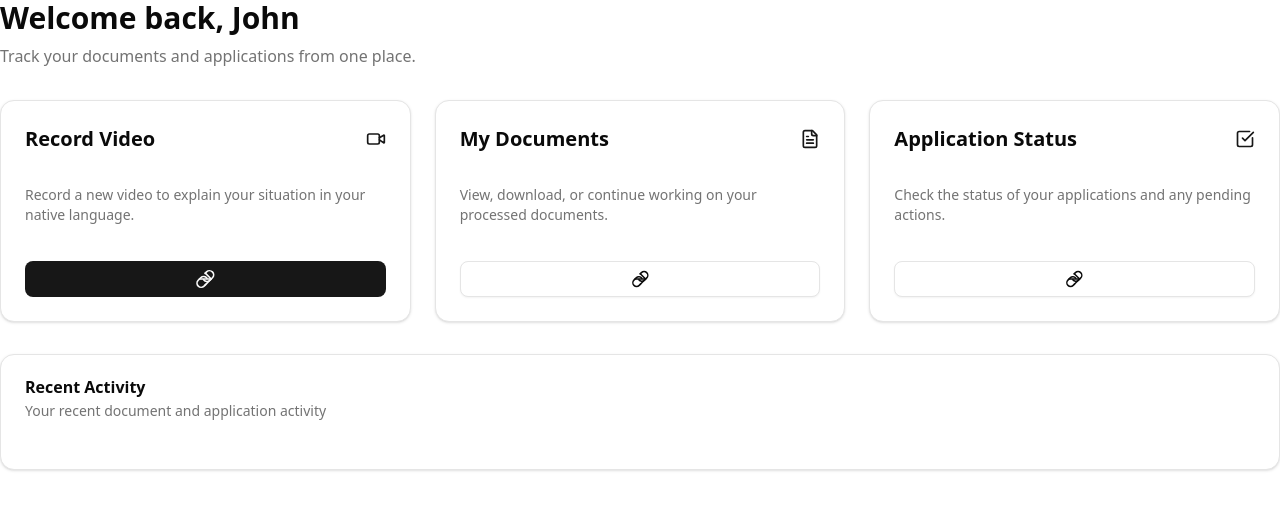
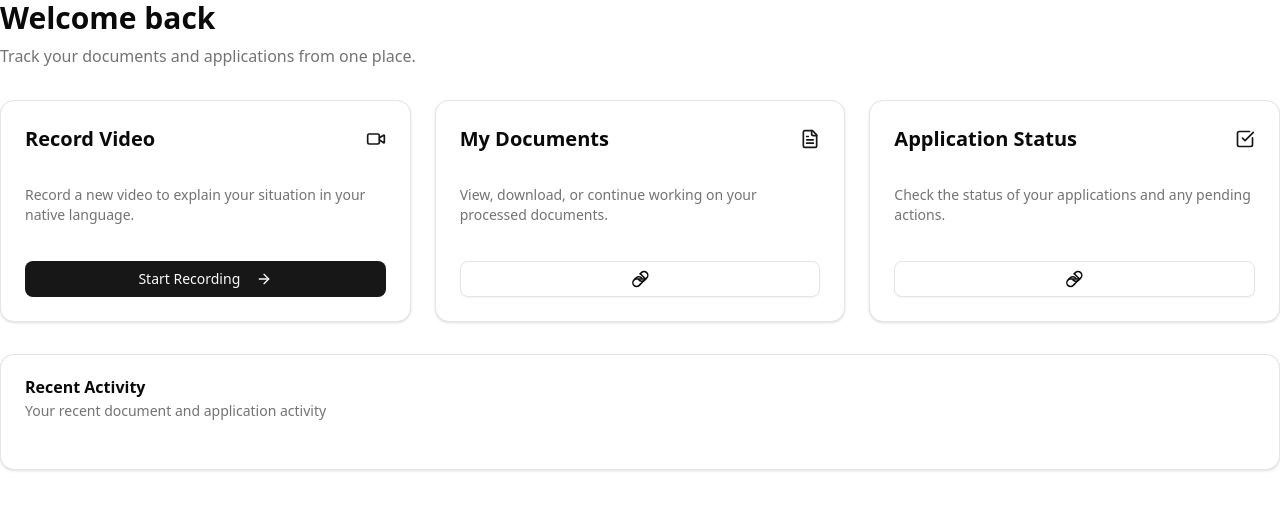
Before and after one commit to jask1m/Force, a Next.js app in the folder frontend/: page /dashboard in a window 1280 px wide. Shown: the top 510 px of the page. Built offline with nearby package versions, Linux system fonts and the light colour scheme.

Commit message:
add record route

```diff
--- a/frontend/src/app/dashboard/page.tsx
+++ b/frontend/src/app/dashboard/page.tsx
@@ -24,10 +24,10 @@
   return (
     <div className="space-y-8">
       <div>
-        <h1 className="text-3xl font-bold mb-2">Welcome back, John</h1>
-        <p className="text-muted-foreground">
-          Track your documents and applications from one place.
-        </p>
+        <h1 className="text-3xl font-bold mb-2">Welcome back</h1>
+          <p className="text-muted-foreground">
+            Track your documents and applications from one place.
+          </p>
       </div>
 
       {/* Quick Actions */}
@@ -43,9 +43,9 @@
               language.
             </CardDescription>
             <Button asChild className="w-full mt-4">
-              <Link to="/dashboard/record">
+              <a href="/record">
                 Start Recording <ArrowRight className="ml-2 h-4 w-4" />
-              </Link>
+              </a>
             </Button>
           </CardContent>
         </Card>
```
